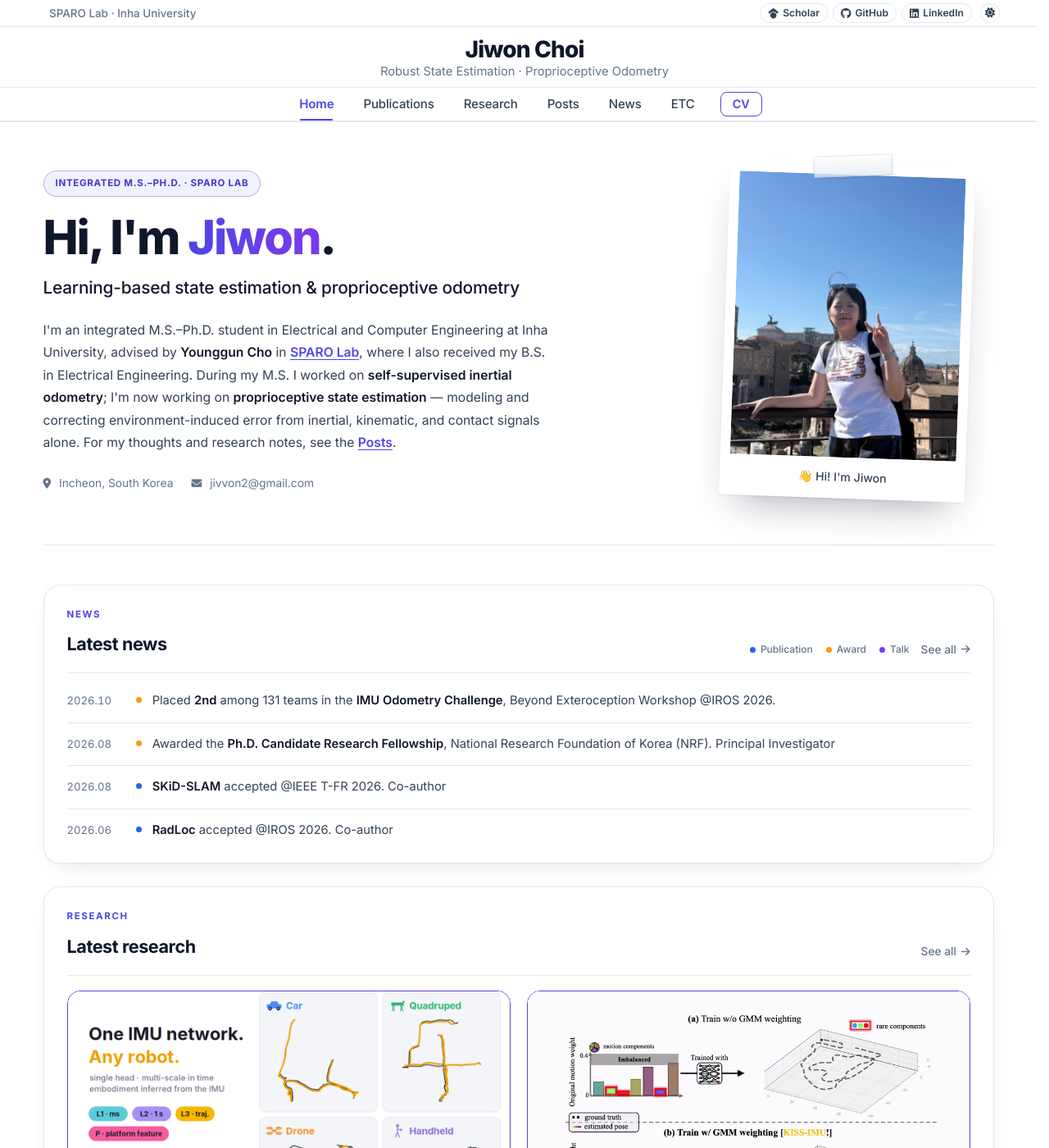
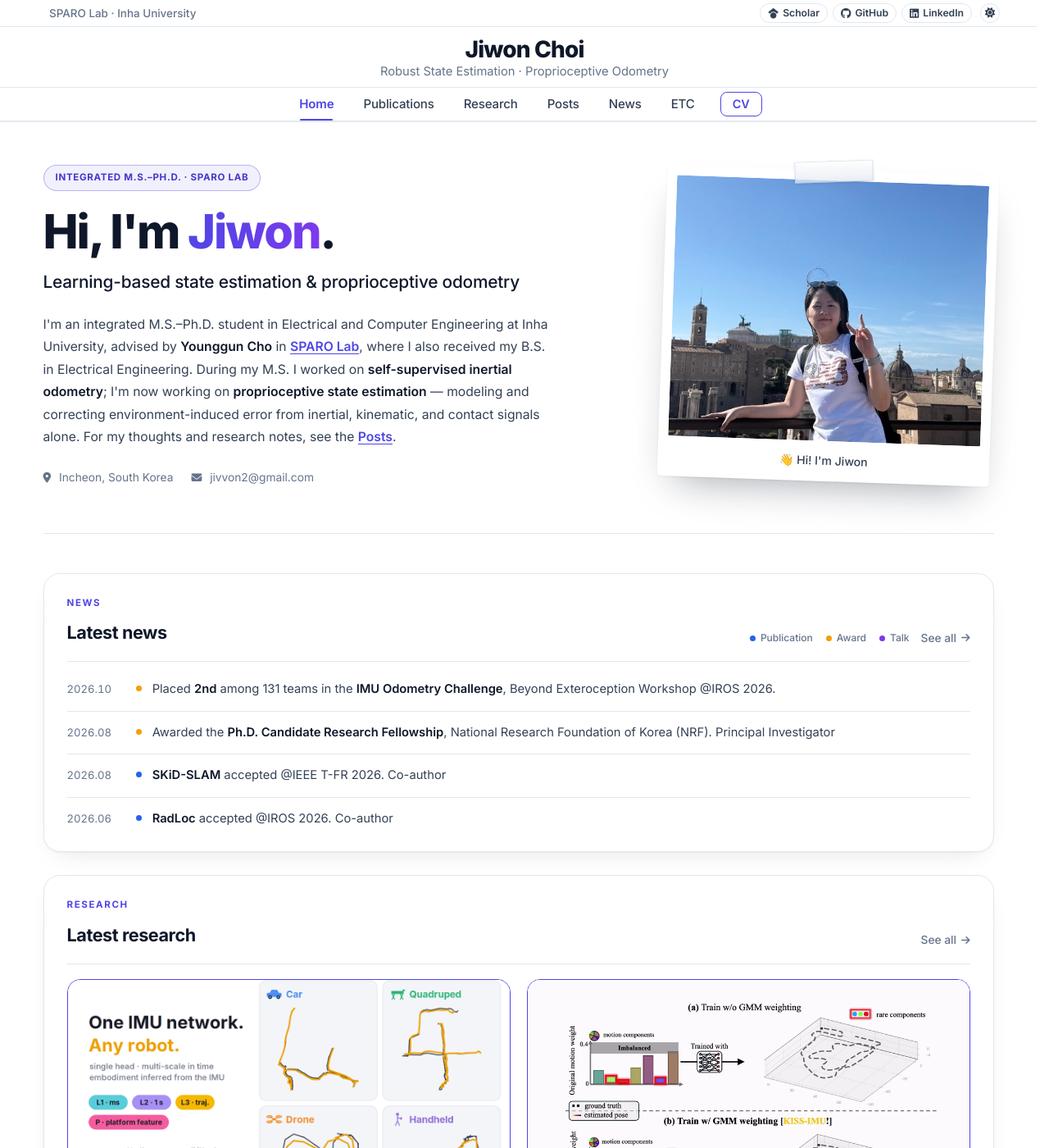
Before and after one commit to jivvon1/jivvon1.github.io, a Jekyll site: the page built from index.html, in a window 1280 px wide and 1400 px high. Shown: the whole window at 82% size. Built offline with Jekyll 4.4.1, drawn with Linux system fonts in a browser that asks for light colours; some web fonts are replaced.

Commit message:
update homepage

```diff
--- a/_sass/home.scss
+++ b/_sass/home.scss
@@ -63,7 +63,7 @@
 .hm-eyebrow { margin:0 0 8px;color:var(--accent);font-size:.72rem;font-weight:700;letter-spacing:.14em;text-transform:uppercase; }
 
 // ── hero ──
-.hm-hero { display:grid;grid-template-columns:minmax(0,1.35fr) minmax(0,.65fr);align-items:center;gap:64px;padding:44px 0 56px;border-bottom:1px solid var(--border);
+.hm-hero { display:grid;grid-template-columns:minmax(0,1.15fr) minmax(0,.85fr);align-items:center;gap:56px;padding:44px 0 56px;border-bottom:1px solid var(--border);
   @media (max-width: 860px) { grid-template-columns:1fr;gap:36px;padding:36px 0 44px; } }
 .hm-hero-copy { min-width:0;display:flex;flex-direction:column;align-items:flex-start; }
 .hm-badge { display:inline-block;padding:5px 14px;border:1px solid rgba(var(--accent-rgb),.35);border-radius:99px;background:rgba(var(--accent-rgb),.08);color:var(--accent-hover);font-size:.72rem;font-weight:700;letter-spacing:.06em;text-transform:uppercase; }
@@ -85,10 +85,14 @@
   a { color:var(--text-muted); &:hover{color:var(--accent)} } }
 
 // Photo pinned up like a print, with a strip of tape (as in the Paper Reviewer figure)
-.hm-photo { position:relative;justify-self:center;width:100%;max-width:300px;margin:0;padding:12px 12px 0;border-radius:4px;background:#fff;box-shadow:0 1px 2px rgba(15,23,42,.06),0 24px 50px -22px rgba(15,23,42,.4);transform:rotate(2deg);
-  img { display:block;width:100%;aspect-ratio:4 / 5;object-fit:cover;border-radius:2px; }
+.hm-photo { position:relative;justify-self:end;width:100%;max-width:405px;margin:0;padding:12px 12px 0;border-radius:4px;background:#fff;box-shadow:0 1px 2px rgba(15,23,42,.06),0 24px 50px -22px rgba(15,23,42,.4);transform:rotate(2deg);
+  img { display:block;width:100%;aspect-ratio:6 / 5;object-fit:cover;object-position:50% 38%;border-radius:2px; }
   figcaption { padding:12px 2px 14px;color:#334155;font-size:.88rem;font-weight:500;text-align:center; }
-  @media (max-width: 860px) { max-width:180px;order:-1;justify-self:start;margin:10px 0 0 6px;padding:8px 8px 0; figcaption{padding:8px 2px 10px;font-size:.8rem} } }
+  // Narrow screens: a wider, centred print. It goes from 4:5 to landscape
+  // as the screen narrows, cropped around the face.
+  @media (max-width: 860px) { max-width:min(440px, 100%);order:-1;justify-self:center;margin:14px auto 0;padding:10px 10px 0;transform:rotate(1.2deg);
+    img { aspect-ratio:auto;height:clamp(200px, 62vw, 320px);object-position:50% 38%; }
+    figcaption { padding:9px 2px 11px;font-size:.84rem; } } }
 .hm-tape { position:absolute;z-index:2;top:-12px;left:50%;width:96px;height:26px;transform:translateX(-50%) rotate(-4deg);background:linear-gradient(180deg,rgba(255,255,255,.8),rgba(226,232,240,.75));box-shadow:0 1px 3px rgba(15,23,42,.12),inset 0 0 0 1px rgba(148,163,184,.28); }
 
 // ── home blocks and panel heads ──
```
Also changed, not shown: 3 other files.
